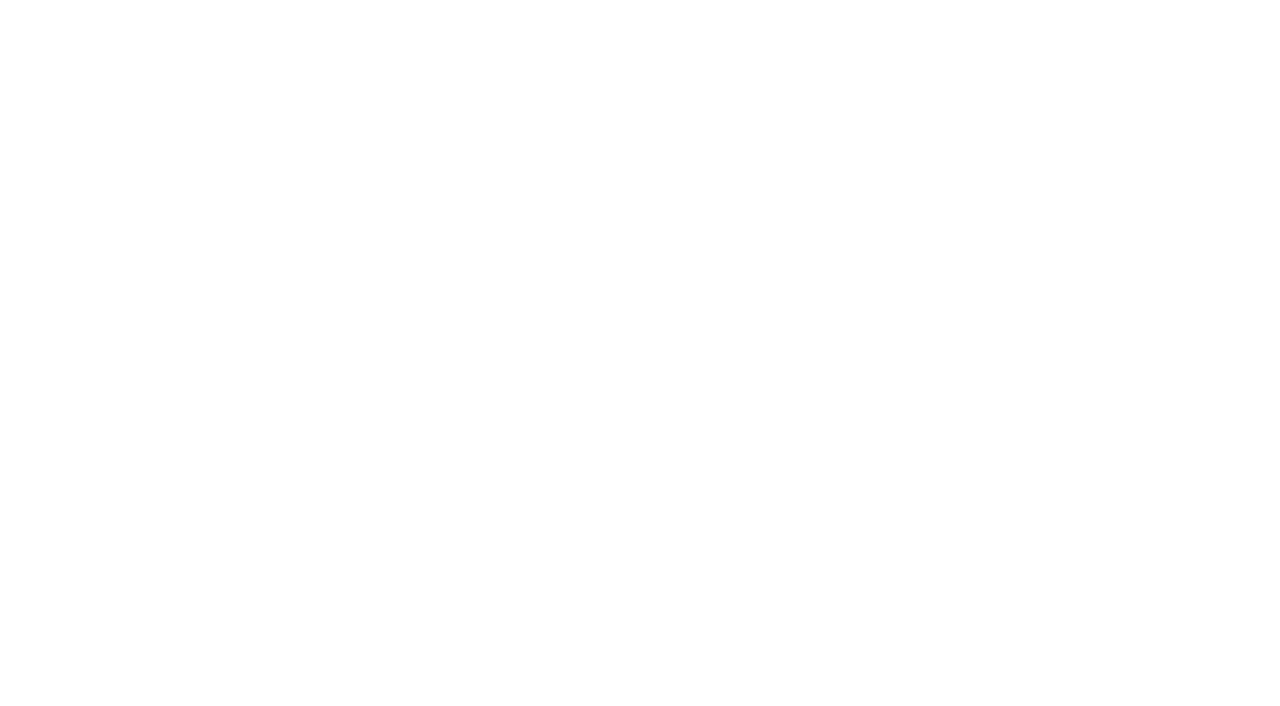
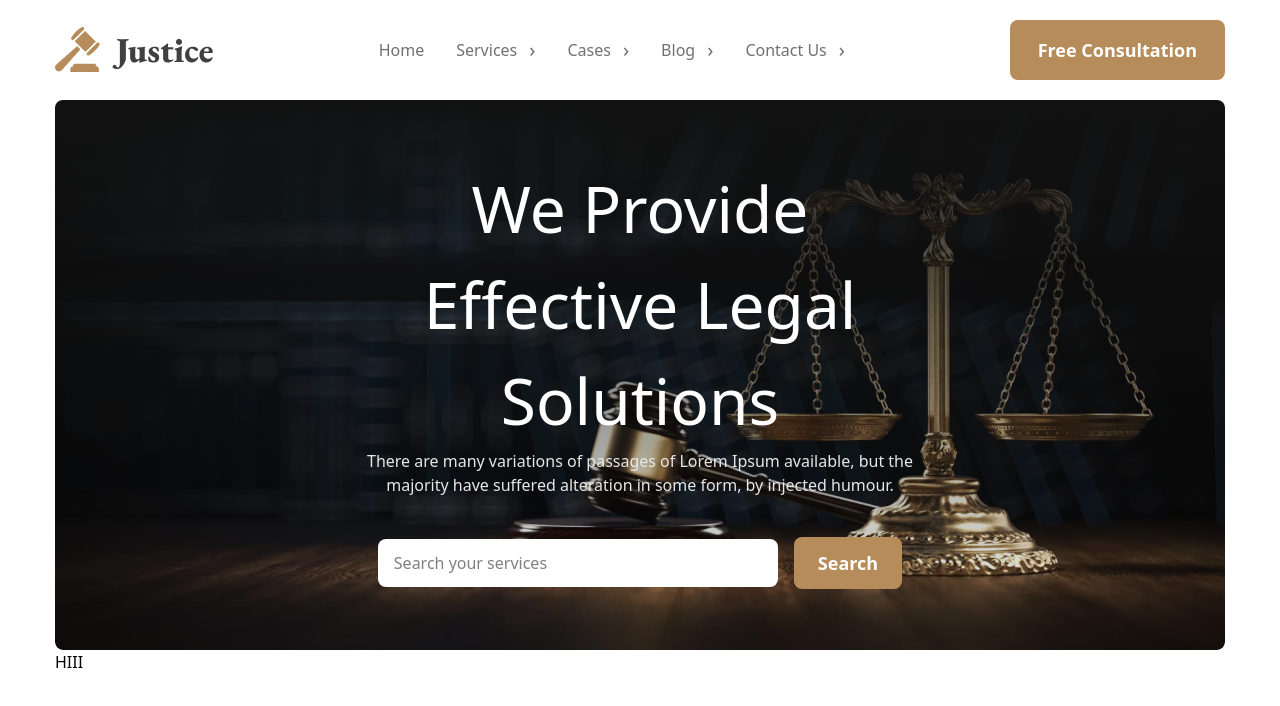
Before and after one commit to mdnurnabirana/Legal-Solution-TailwindCSS, a plain HTML site: page legal-solution-resources/index.html in a window 1280 px wide. Drawn offline with nearby package versions, Linux system fonts and the light colour scheme.

Commit message:
Add header & banner section

```diff
--- a/legal-solution-resources/index.html
+++ b/legal-solution-resources/index.html
@@ -1,11 +1,75 @@
 <!DOCTYPE html>
 <html lang="en">
+
 <head>
     <meta charset="UTF-8">
     <meta name="viewport" content="width=device-width, initial-scale=1.0">
-    <title>Document</title>
+    <script src="https://cdn.jsdelivr.net/npm/@tailwindcss/browser@4"></script>
+    <link href="https://fonts.googleapis.com/css2?family=Poppins:wght@400;600&display=swap" rel="stylesheet">
+    <title>Legal Solution</title>
 </head>
+
 <body>
+    <header class="flex items-center justify-between max-w-[1170px] my-0 mx-auto h-[100px]">
+        <!-- Logo -->
+        <figure class="flex-shrink-0"> <!-- Wil Not Shrink to Flex Container-->
+            <img src="./images/logo2.png" alt="Website Logo" class="h-full object-contain">
+        </figure>
 
+        <!-- Navigation -->
+        <nav class="hidden md:block">
+            <ul class="flex items-center justify-between gap-x-8">
+                <li><a href="#" class="font-normal text-[rgb(112,112,112)]">Home</a></li>
+                <li>
+                    <a href="#" class="flex items-center font-normal text-[rgb(112,112,112)] gap-x-3">
+                        Services <span class="text-[rgb(112,112,112)] text-xl">›</span>
+                    </a>
+                </li>
+                <li>
+                    <a href="#" class="flex items-center font-normal text-[rgb(112,112,112)] gap-x-3">
+                        Cases <span class="text-[rgb(112,112,112)] text-xl">›</span>
+                    </a>
+                </li>
+                <li>
+                    <a href="#" class="flex items-center font-normal text-[rgb(112,112,112)] gap-x-3">
+                        Blog <span class="text-[rgb(112,112,112)] text-xl">›</span>
+                    </a>
+                </li>
+                <li>
+                    <a href="#" class="flex items-center font-normal text-[rgb(112,112,112)] gap-x-3">
+                        Contact Us <span class="text-[rgb(112,112,112)] text-xl">›</span>
+                    </a>
+                </li>
+            </ul>
+        </nav>
+
+        <!-- Button -->
+        <button
+            class="bg-[rgb(182,140,90)] text-white text-lg px-7 py-4 rounded-lg font-semibold font-poppins hidden md:block">
+            Free Consultation
+        </button>
+    </header>
+
+    <main class="max-w-[1170px] my-0 mx-auto">
+        <section class="bg-[linear-gradient(180deg,_rgba(17,17,17,1),_rgba(17,17,17,0)),url('./images/banner.png')] rounded-lg h-[550px] text-white flex flex-col justify-center">
+            <h1 class="text-[64px] font-poppins font-normal text-center w-1/2 my-0 mx-auto">We Provide Effective Legal Solutions</h1>
+            <p class="text-[rgb(231,231,231)] font-poppins font-normal text-center w-1/2 my-0 mx-auto" >There are many variations of
+                passages of Lorem Ipsum available, but the majority have suffered alteration
+                in some form, by injected humour.</p>
+            <!-- Search box -->
+            <div class="flex flex-col md:flex-row items-center justify-center gap-4 mt-10 w-1/2 my-0 mx-auto" >
+                <input class="bg-white text-black px-4 py-3 rounded-lg w-full md:w-[400px] font-poppins" type="search"
+                    placeholder="Search your services" />
+                <button class="bg-[rgb(182,140,90)] text-white text-lg px-6 py-3 rounded-lg font-semibold font-poppins">
+                    Search
+                </button>
+            </div>
+        </section>
+
+        <section>
+            <h1>HIII</h1>
+        </section>
+    </main>
 </body>
+
 </html>
```
